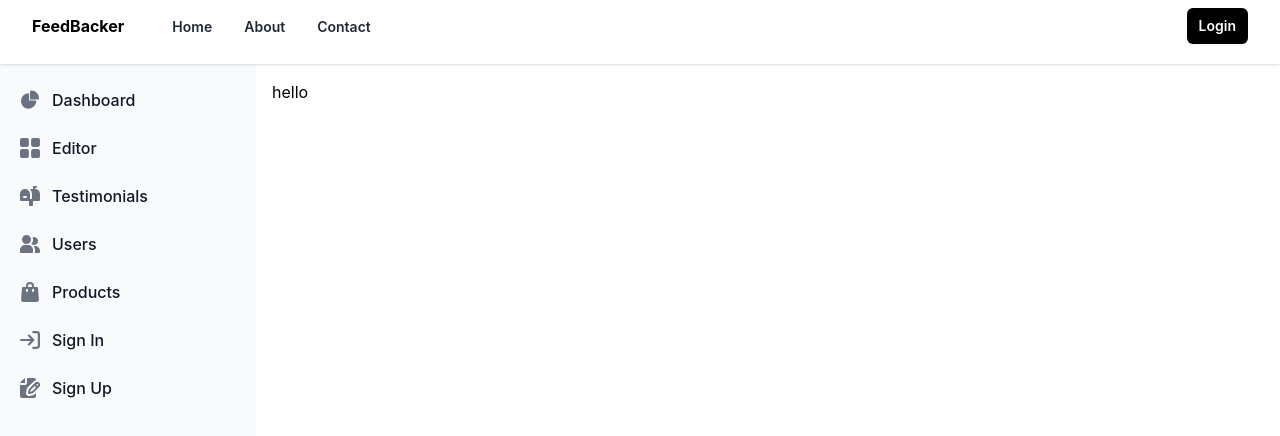
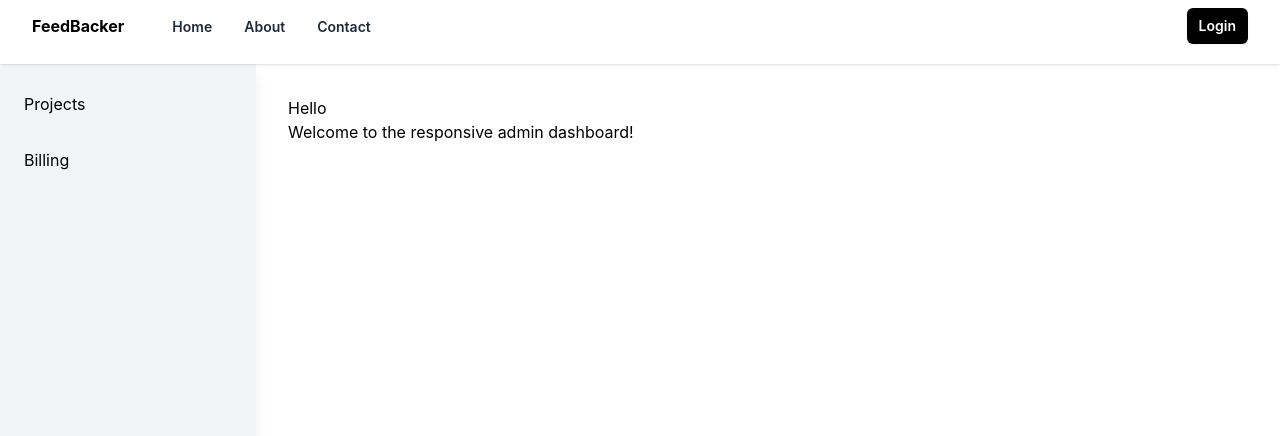
Before and after one commit to sanjay-xdr/Feedbacker, a React (Create React App) app in the folder frontend/: page /dashboard in a window 1280 px wide. Shown: the top 436 px of the page. Built offline with nearby package versions, Linux system fonts and the light colour scheme.

Commit message:
adding sidebar

```diff
--- /dev/null
+++ b/frontend/src/components/Sidebar.js
@@ -0,0 +1,17 @@
+import React from "react";
+import { Link } from "react-router-dom";
+
+export const Sidebar = () => {
+  return (
+    <div className="w-64 h-screen bg-gray-100 fixed flex flex-col pt-4">
+      <ul className="w-full">
+        <li className="px-6 py-3 text-black hover:bg-gray-300 text-base">
+          <Link to="/projects">Projects</Link>
+        </li>
+        <li className="px-6 py-3 text-black hover:bg-gray-300 text-base mt-2">
+          <Link to="/billing">Billing</Link>
+        </li>
+      </ul>
+    </div>
+  );
+};
--- a/frontend/src/pages/AdminDashboard.js
+++ b/frontend/src/pages/AdminDashboard.js
@@ -1,183 +1,39 @@
-import React from "react";
+import React, { useState } from "react";
 import { Navbar } from "../components/Navbar";
+import { Sidebar } from "../components/Sidebar";
 
 export default function AdminDashboard() {
+  const [sidebarOpen, setSidebarOpen] = useState(false);
+
   return (
     <>
-      <div class="fixed top-0 left-0 w-full h-16 bg-white shadow z-50">
-        <Navbar />
+      {/* Navbar */}
+      <div className="fixed top-0 left-0 w-full h-16 bg-white shadow z-50">
+        <Navbar setSidebarOpen={setSidebarOpen} />
       </div>
 
-      <div className="fixed top-16">
-        <button
-          data-drawer-target="default-sidebar"
-          data-drawer-toggle="default-sidebar"
-          aria-controls="default-sidebar"
-          type="button"
-          class="inline-flex items-center p-2 mt-2 ms-3 text-sm text-gray-500 rounded-lg sm:hidden hover:bg-gray-100 focus:outline-none focus:ring-2 focus:ring-gray-200 dark:text-gray-400 dark:hover:bg-gray-700 dark:focus:ring-gray-600"
-        >
-          <span class="sr-only">Open sidebar</span>
-          <svg
-            class="w-6 h-6"
-            aria-hidden="true"
-            fill="currentColor"
-            viewBox="0 0 20 20"
-            xmlns="http://www.w3.org/2000/svg"
-          >
-            <path
-              clip-rule="evenodd"
-              fill-rule="evenodd"
-              d="M2 4.75A.75.75 0 012.75 4h14.5a.75.75 0 010 1.5H2.75A.75.75 0 012 4.75zm0 10.5a.75.75 0 01.75-.75h7.5a.75.75 0 010 1.5h-7.5a.75.75 0 01-.75-.75zM2 10a.75.75 0 01.75-.75h14.5a.75.75 0 010 1.5H2.75A.75.75 0 012 10z"
-            ></path>
-          </svg>
-        </button>
+      {/* Sidebar for larger screens */}
+      <div className={`fixed top-16 left-0 w-64 h-[calc(100vh-4rem)]  shadow-lg hidden lg:block`}>
+        <Sidebar />
+      </div>
 
-        <aside
-          id="default-sidebar"
-          class="fixed top-16 left-0 z-40 w-64 h-screen transition-transform -translate-x-full sm:translate-x-0"
-          aria-label="Sidebar"
-        >
-          <div class="h-full px-3 py-4 overflow-y-auto bg-gray-50 dark:bg-gray-800">
-            <ul class="space-y-2 font-medium">
-              <li>
-                <a
-                  href="#"
-                  class="flex items-center p-2 text-gray-900 rounded-lg dark:text-white hover:bg-gray-100 dark:hover:bg-gray-700 group"
-                >
-                  <svg
-                    class="w-5 h-5 text-gray-500 transition duration-75 dark:text-gray-400 group-hover:text-gray-900 dark:group-hover:text-white"
-                    aria-hidden="true"
-                    xmlns="http://www.w3.org/2000/svg"
-                    fill="currentColor"
-                    viewBox="0 0 22 21"
-                  >
-                    <path d="M16.975 11H10V4.025a1 1 0 0 0-1.066-.998 8.5 8.5 0 1 0 9.039 9.039.999.999 0 0 0-1-1.066h.002Z" />
-                    <path d="M12.5 0c-.157 0-.311.01-.565.027A1 1 0 0 0 11 1.02V10h8.975a1 1 0 0 0 1-.935c.013-.188.028-.374.028-.565A8.51 8.51 0 0 0 12.5 0Z" />
-                  </svg>
-                  <span class="ms-3">Dashboard</span>
-                </a>
-              </li>
-              <li>
-                <a
-                  href="#"
-                  class="flex items-center p-2 text-gray-900 rounded-lg dark:text-white hover:bg-gray-100 dark:hover:bg-gray-700 group"
-                >
-                  <svg
-                    class="flex-shrink-0 w-5 h-5 text-gray-500 transition duration-75 dark:text-gray-400 group-hover:text-gray-900 dark:group-hover:text-white"
-                    aria-hidden="true"
-                    xmlns="http://www.w3.org/2000/svg"
-                    fill="currentColor"
-                    viewBox="0 0 18 18"
-                  >
-                    <path d="M6.143 0H1.857A1.857 1.857 0 0 0 0 1.857v4.286C0 7.169.831 8 1.857 8h4.286A1.857 1.857 0 0 0 8 6.143V1.857A1.857 1.857 0 0 0 6.143 0Zm10 0h-4.286A1.857 1.857 0 0 0 10 1.857v4.286C10 7.169 10.831 8 11.857 8h4.286A1.857 1.857 0 0 0 18 6.143V1.857A1.857 1.857 0 0 0 16.143 0Zm-10 10H1.857A1.857 1.857 0 0 0 0 11.857v4.286C0 17.169.831 18 1.857 18h4.286A1.857 1.857 0 0 0 8 16.143v-4.286A1.857 1.857 0 0 0 6.143 10Zm10 0h-4.286A1.857 1.857 0 0 0 10 11.857v4.286c0 1.026.831 1.857 1.857 1.857h4.286A1.857 1.857 0 0 0 18 16.143v-4.286A1.857 1.857 0 0 0 16.143 10Z" />
-                  </svg>
-                  <span class="flex-1 ms-3 whitespace-nowrap">Editor</span>
-                  {/* <span class="inline-flex items-center justify-center px-2 ms-3 text-sm font-medium text-gray-800 bg-gray-100 rounded-full dark:bg-gray-700 dark:text-gray-300">Pro</span> */}
-                </a>
-              </li>
-              <li>
-                <a
-                  href="#"
-                  class="flex items-center p-2 text-gray-900 rounded-lg dark:text-white hover:bg-gray-100 dark:hover:bg-gray-700 group"
-                >
-                  <svg
-                    class="flex-shrink-0 w-5 h-5 text-gray-500 transition duration-75 dark:text-gray-400 group-hover:text-gray-900 dark:group-hover:text-white"
-                    aria-hidden="true"
-                    xmlns="http://www.w3.org/2000/svg"
-                    fill="currentColor"
-                    viewBox="0 0 20 20"
-                  >
-                    <path d="m17.418 3.623-.018-.008a6.713 6.713 0 0 0-2.4-.569V2h1a1 1 0 1 0 0-2h-2a1 1 0 0 0-1 1v2H9.89A6.977 6.977 0 0 1 12 8v5h-2V8A5 5 0 1 0 0 8v6a1 1 0 0 0 1 1h8v4a1 1 0 0 0 1 1h2a1 1 0 0 0 1-1v-4h6a1 1 0 0 0 1-1V8a5 5 0 0 0-2.582-4.377ZM6 12H4a1 1 0 0 1 0-2h2a1 1 0 0 1 0 2Z" />
-                  </svg>
-                  <span class="flex-1 ms-3 whitespace-nowrap">
-                    Testimonials
-                  </span>
-                  {/* <span class="inline-flex items-center justify-center w-3 h-3 p-3 ms-3 text-sm font-medium text-blue-800 bg-blue-100 rounded-full dark:bg-blue-900 dark:text-blue-300">3</span> */}
-                </a>
-              </li>
-              <li>
-                <a
-                  href="#"
-                  class="flex items-center p-2 text-gray-900 rounded-lg dark:text-white hover:bg-gray-100 dark:hover:bg-gray-700 group"
-                >
-                  <svg
-                    class="flex-shrink-0 w-5 h-5 text-gray-500 transition duration-75 dark:text-gray-400 group-hover:text-gray-900 dark:group-hover:text-white"
-                    aria-hidden="true"
-                    xmlns="http://www.w3.org/2000/svg"
-                    fill="currentColor"
-                    viewBox="0 0 20 18"
-                  >
-                    <path d="M14 2a3.963 3.963 0 0 0-1.4.267 6.439 6.439 0 0 1-1.331 6.638A4 4 0 1 0 14 2Zm1 9h-1.264A6.957 6.957 0 0 1 15 15v2a2.97 2.97 0 0 1-.184 1H19a1 1 0 0 0 1-1v-1a5.006 5.006 0 0 0-5-5ZM6.5 9a4.5 4.5 0 1 0 0-9 4.5 4.5 0 0 0 0 9ZM8 10H5a5.006 5.006 0 0 0-5 5v2a1 1 0 0 0 1 1h11a1 1 0 0 0 1-1v-2a5.006 5.006 0 0 0-5-5Z" />
-                  </svg>
-                  <span class="flex-1 ms-3 whitespace-nowrap">Users</span>
-                </a>
-              </li>
-              <li>
-                <a
-                  href="#"
-                  class="flex items-center p-2 text-gray-900 rounded-lg dark:text-white hover:bg-gray-100 dark:hover:bg-gray-700 group"
-                >
-                  <svg
-                    class="flex-shrink-0 w-5 h-5 text-gray-500 transition duration-75 dark:text-gray-400 group-hover:text-gray-900 dark:group-hover:text-white"
-                    aria-hidden="true"
-                    xmlns="http://www.w3.org/2000/svg"
-                    fill="currentColor"
-                    viewBox="0 0 18 20"
-                  >
-                    <path d="M17 5.923A1 1 0 0 0 16 5h-3V4a4 4 0 1 0-8 0v1H2a1 1 0 0 0-1 .923L.086 17.846A2 2 0 0 0 2.08 20h13.84a2 2 0 0 0 1.994-2.153L17 5.923ZM7 9a1 1 0 0 1-2 0V7h2v2Zm0-5a2 2 0 1 1 4 0v1H7V4Zm6 5a1 1 0 1 1-2 0V7h2v2Z" />
-                  </svg>
-                  <span class="flex-1 ms-3 whitespace-nowrap">Products</span>
-                </a>
-              </li>
-              <li>
-                <a
-                  href="#"
-                  class="flex items-center p-2 text-gray-900 rounded-lg dark:text-white hover:bg-gray-100 dark:hover:bg-gray-700 group"
-                >
-                  <svg
-                    class="flex-shrink-0 w-5 h-5 text-gray-500 transition duration-75 dark:text-gray-400 group-hover:text-gray-900 dark:group-hover:text-white"
-                    aria-hidden="true"
-                    xmlns="http://www.w3.org/2000/svg"
-                    fill="none"
-                    viewBox="0 0 18 16"
-                  >
-                    <path
-                      stroke="currentColor"
-                      stroke-linecap="round"
-                      stroke-linejoin="round"
-                      stroke-width="2"
-                      d="M1 8h11m0 0L8 4m4 4-4 4m4-11h3a2 2 0 0 1 2 2v10a2 2 0 0 1-2 2h-3"
-                    />
-                  </svg>
-                  <span class="flex-1 ms-3 whitespace-nowrap">Sign In</span>
-                </a>
-              </li>
-              <li>
-                <a
-                  href="#"
-                  class="flex items-center p-2 text-gray-900 rounded-lg dark:text-white hover:bg-gray-100 dark:hover:bg-gray-700 group"
-                >
-                  <svg
-                    class="flex-shrink-0 w-5 h-5 text-gray-500 transition duration-75 dark:text-gray-400 group-hover:text-gray-900 dark:group-hover:text-white"
-                    aria-hidden="true"
-                    xmlns="http://www.w3.org/2000/svg"
-                    fill="currentColor"
-                    viewBox="0 0 20 20"
-                  >
-                    <path d="M5 5V.13a2.96 2.96 0 0 0-1.293.749L.879 3.707A2.96 2.96 0 0 0 .13 5H5Z" />
-                    <path d="M6.737 11.061a2.961 2.961 0 0 1 .81-1.515l6.117-6.116A4.839 4.839 0 0 1 16 2.141V2a1.97 1.97 0 0 0-1.933-2H7v5a2 2 0 0 1-2 2H0v11a1.969 1.969 0 0 0 1.933 2h12.134A1.97 1.97 0 0 0 16 18v-3.093l-1.546 1.546c-.413.413-.94.695-1.513.81l-3.4.679a2.947 2.947 0 0 1-1.85-.227 2.96 2.96 0 0 1-1.635-3.257l.681-3.397Z" />
-                    <path d="M8.961 16a.93.93 0 0 0 .189-.019l3.4-.679a.961.961 0 0 0 .49-.263l6.118-6.117a2.884 2.884 0 0 0-4.079-4.078l-6.117 6.117a.96.96 0 0 0-.263.491l-.679 3.4A.961.961 0 0 0 8.961 16Zm7.477-9.8a.958.958 0 0 1 .68-.281.961.961 0 0 1 .682 1.644l-.315.315-1.36-1.36.313-.318Zm-5.911 5.911 4.236-4.236 1.359 1.359-4.236 4.237-1.7.339.341-1.699Z" />
-                  </svg>
-                  <span class="flex-1 ms-3 whitespace-nowrap">Sign Up</span>
-                </a>
-              </li>
-            </ul>
-          </div>
-        </aside>
+      {/* Sidebar for smaller screens (toggleable) */}
+      <div className={`fixed top-16 left-0 w-64 h-[calc(100vh-4rem)]  shadow-lg transition-transform transform ${sidebarOpen ? "translate-x-0" : "-translate-x-full"} lg:hidden`}>
+        <Sidebar />
+      </div>
 
-        <div class="p-4 sm:ml-64">
-        hello
-        </div>
+      {/* Overlay for mobile sidebar */}
+      {sidebarOpen && (
+        <div
+          className="fixed inset-0 bg-black bg-opacity-50 lg:hidden"
+          onClick={() => setSidebarOpen(false)}
+        >Helloji</div>
+      )}
+
+      {/* Main Content */}
+      <div className="ml-0 lg:ml-64 mt-16 p-8">
+        <h1>Hello</h1>
+        <p>Welcome to the responsive admin dashboard!</p>
       </div>
     </>
   );
```
